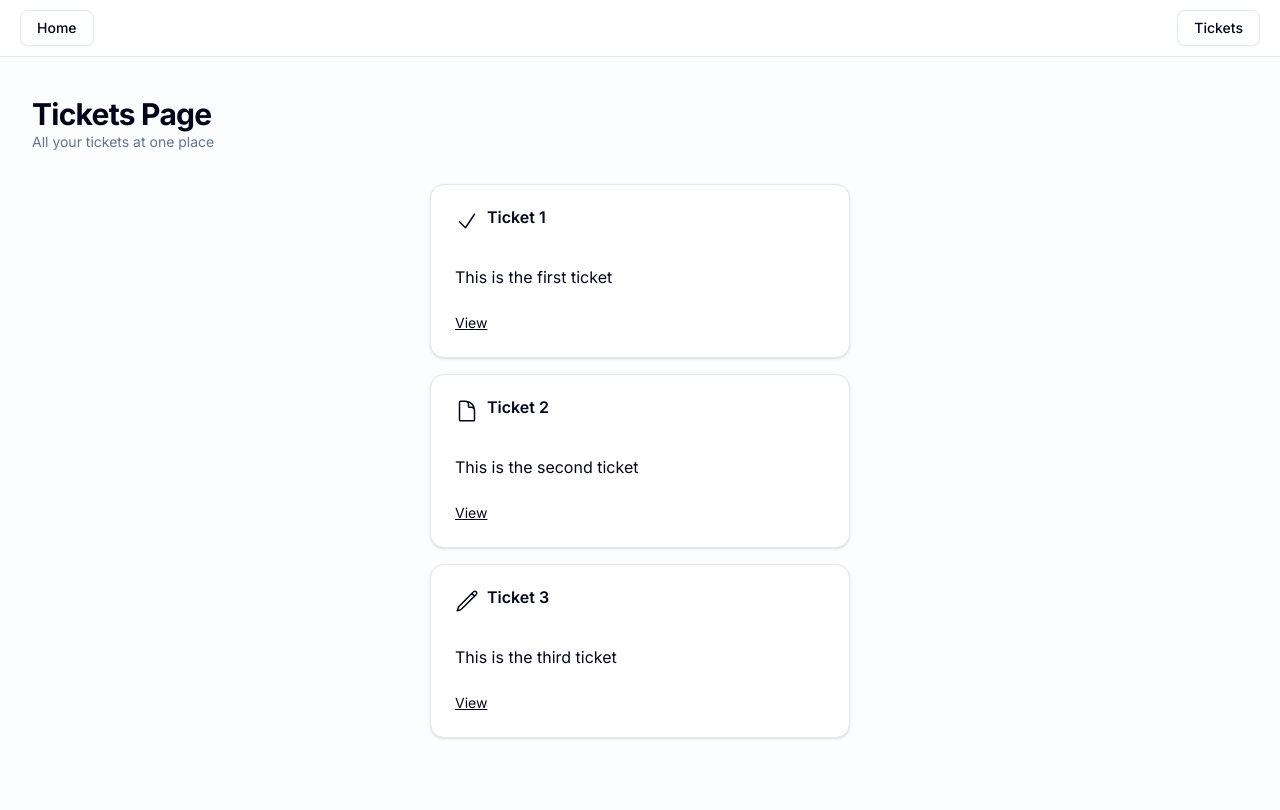
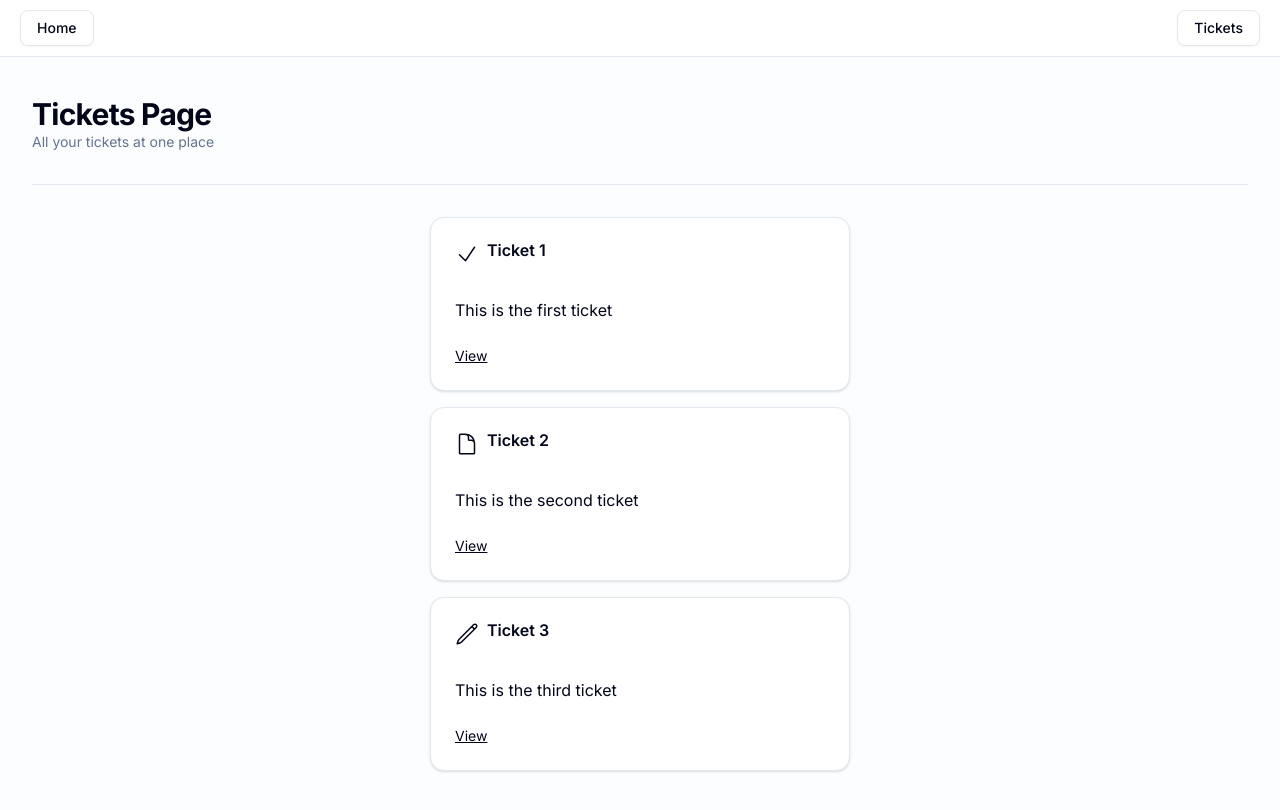
Before and after one commit to jorgekairiyama/the-road-to-next-app, a Next.js app: page /tickets in a window 1280 px wide. Shown: the top 810 px of the page. Built offline with nearby package versions, Linux system fonts and the light colour scheme.

Commit message:
48 Separator

```diff
--- /dev/null
+++ b/components/ui/separator.tsx
@@ -0,0 +1,27 @@
+"use client"
+
+import * as SeparatorPrimitive from "@radix-ui/react-separator"
+import * as React from "react"
+import { cn } from "@/lib/utils"
+
+function Separator({
+  className,
+  orientation = "horizontal",
+  decorative = true,
+  ...props
+}: React.ComponentProps<typeof SeparatorPrimitive.Root>) {
+  return (
+    <SeparatorPrimitive.Root
+      data-slot="separator"
+      decorative={decorative}
+      orientation={orientation}
+      className={cn(
+        "bg-border shrink-0 data-[orientation=horizontal]:h-px data-[orientation=horizontal]:w-full data-[orientation=vertical]:h-full data-[orientation=vertical]:w-px",
+        className
+      )}
+      {...props}
+    />
+  )
+}
+
+export { Separator }
--- a/package.json
+++ b/package.json
@@ -11,6 +11,7 @@
     "type": "tsc --noEmit"
   },
   "dependencies": {
+    "@radix-ui/react-separator": "^1.1.8",
     "@radix-ui/react-slot": "^1.2.4",
     "class-variance-authority": "^0.7.1",
     "clsx": "^2.1.1",
--- a/src/app/tickets/page.tsx
+++ b/src/app/tickets/page.tsx
@@ -6,6 +6,7 @@
     CardHeader,
     CardTitle,
 } from "@/components/ui/card";
+import { Separator } from "@/components/ui/separator";
 import { initialTickets } from "@/src/data";
 import { ticketPath } from "@/src/paths";
 
@@ -42,7 +43,7 @@
                     </p>
                 </div>
             </div>
-
+            <Separator />
             <div className="flex-1 flex flex-col items-center gap-y-4 animate-fade-in-from-top">
                 {initialTickets.map((ticket) => (
                     <Card
```
Also changed, not shown: 1 other file (tests, documents, lock files or other folders).
